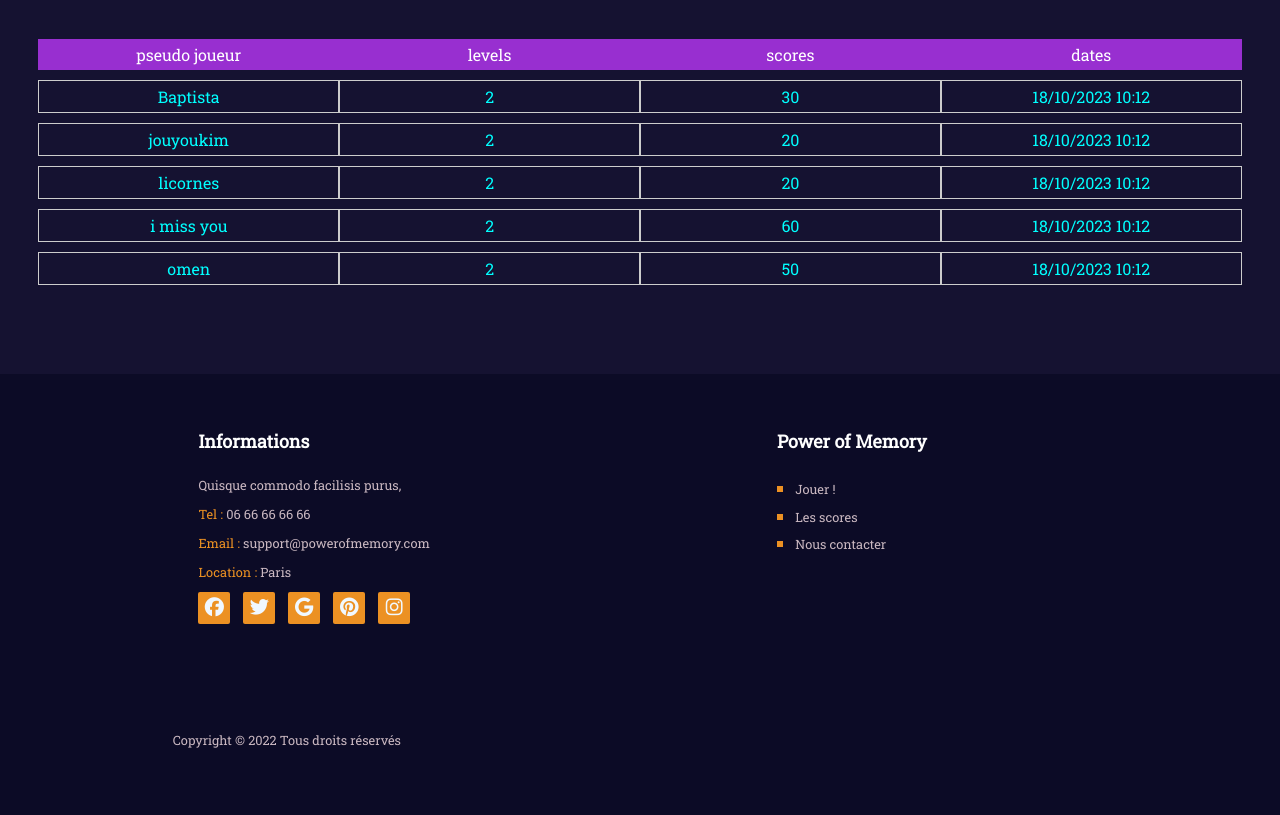
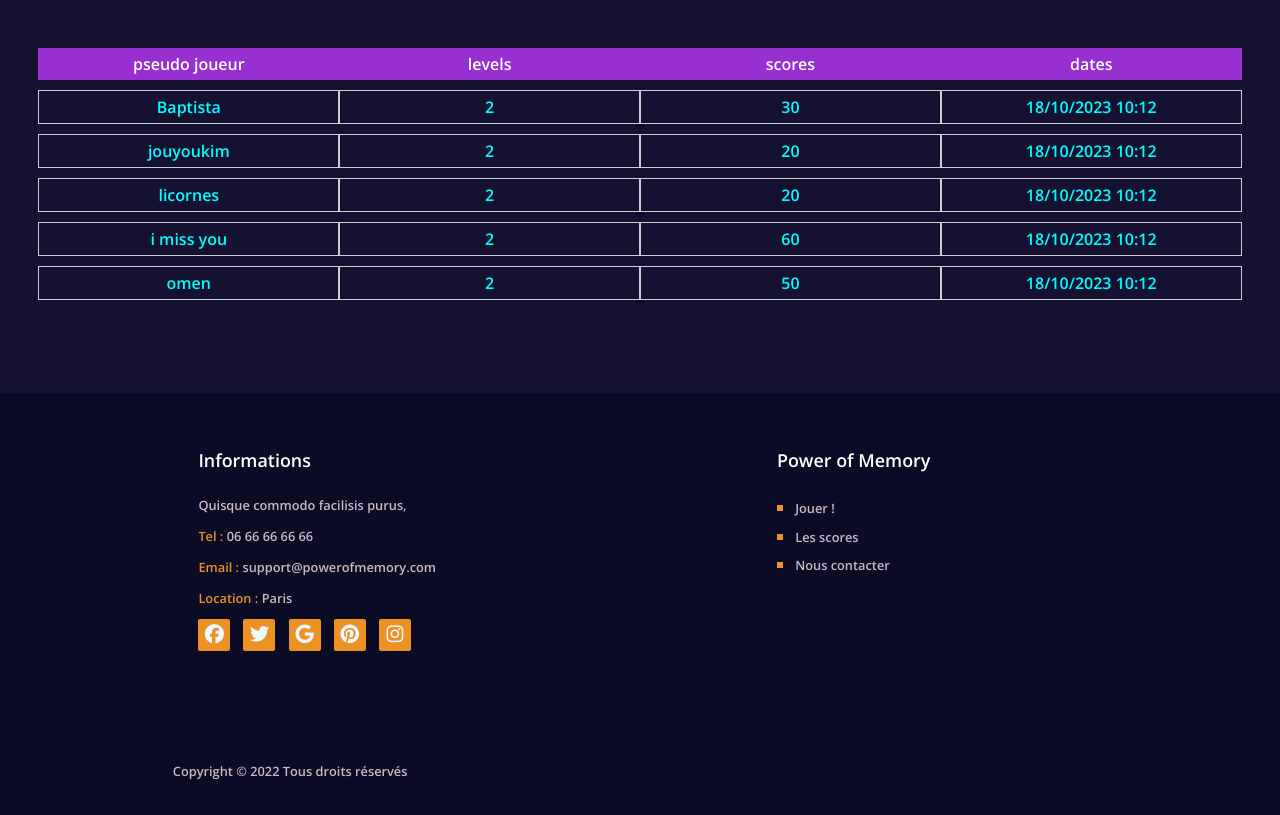
Before and after one commit to BaptisteCMY/memories, a PHP site: page /score.html in a window 1280 px wide. Shown: the part 416-1231 px from the top of the page. Before the commit the page ends 1164 px from the top, so only its background shows below. Run offline with PHP 8.4, Linux system fonts and the light colour scheme; some libraries are stand-ins or nearby versions.

Commit message:
maj score

```diff
--- a/assets/css/footer.css
+++ b/assets/css/footer.css
@@ -1,4 +1,9 @@
+@import url('https://fonts.googleapis.com/css2?family=Open+Sans:wght@600&display=swap');
 
+html,body{
+  font-family: 'Open Sans', sans-serif;
+    margin: 0;
+}
 
 
 
--- a/assets/css/header.css
+++ b/assets/css/header.css
@@ -1,10 +1,8 @@
-@import url('https://fonts.googleapis.com/css2?family=Roboto+Slab&display=swap');
+@import url('https://fonts.googleapis.com/css2?family=Open+Sans:wght@600&display=swap');
 
 html,body{
-    font-family: 'Roboto Slab', serif;
+  font-family: 'Open Sans', sans-serif;
     margin: 0;
-    padding-top: 0;
-
 }
 
 .header {
--- a/assets/css/main.css
+++ b/assets/css/main.css
@@ -1,8 +1,7 @@
 @import url('https://fonts.googleapis.com/css2?family=Open+Sans:wght@600&display=swap');
 
-
-body{
-    font-family: 'Open Sans', sans-serif;
+html,body{
+  font-family: 'Open Sans', sans-serif;
     margin: 0;
 }
 
--- a/assets/css/main_score.css
+++ b/assets/css/main_score.css
@@ -1,8 +1,8 @@
-@import url('https://fonts.googleapis.com/css2?family=Roboto+Slab&display=swap');
-body{
-    font-family: 'Roboto Slab', serif;
+@import url('https://fonts.googleapis.com/css2?family=Open+Sans:wght@600&display=swap');
+
+html,body{
+  font-family: 'Open Sans', sans-serif;
     margin: 0;
-
 }
 .input-container {
     position: relative;
--- a/assets/css/mainindex.css
+++ b/assets/css/mainindex.css
@@ -1,7 +1,8 @@
 @import url('https://fonts.googleapis.com/css2?family=Open+Sans:wght@600&display=swap');
 
-body{
-    font-family: 'Open Sans', sans-serif; ;
+html,body{
+  font-family: 'Open Sans', sans-serif;
+    margin: 0;
 }
 main{
     background-color: #151231;
```
